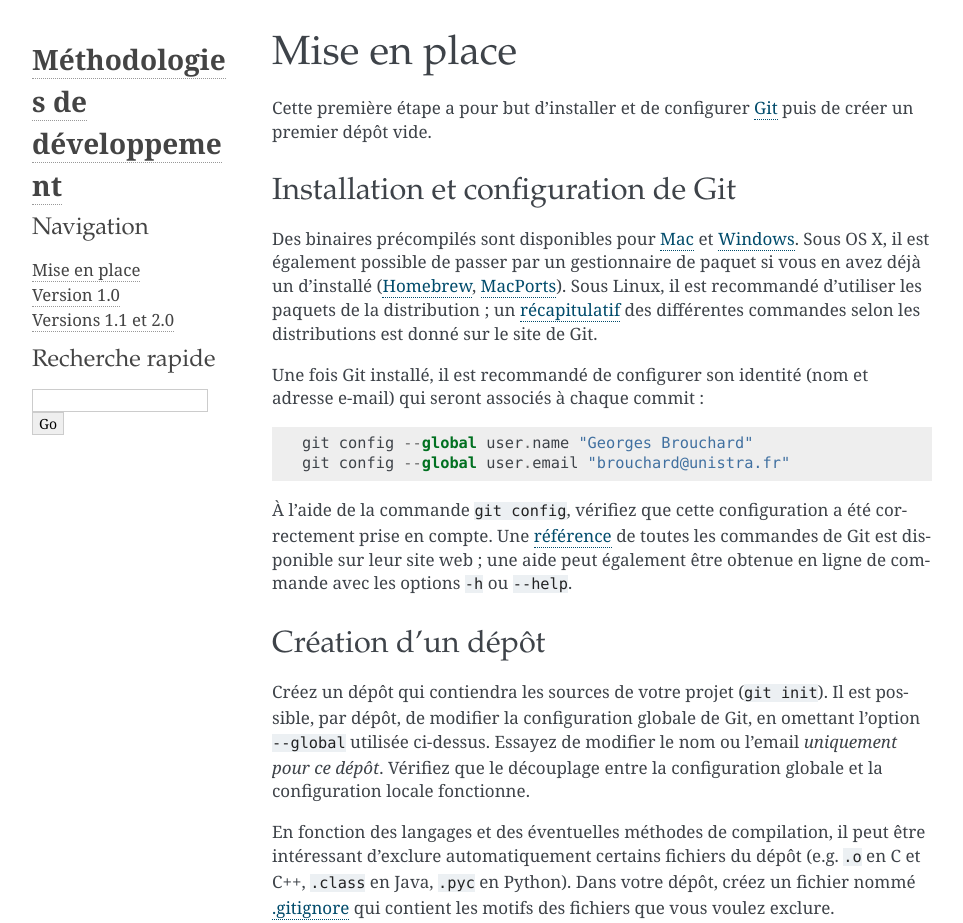
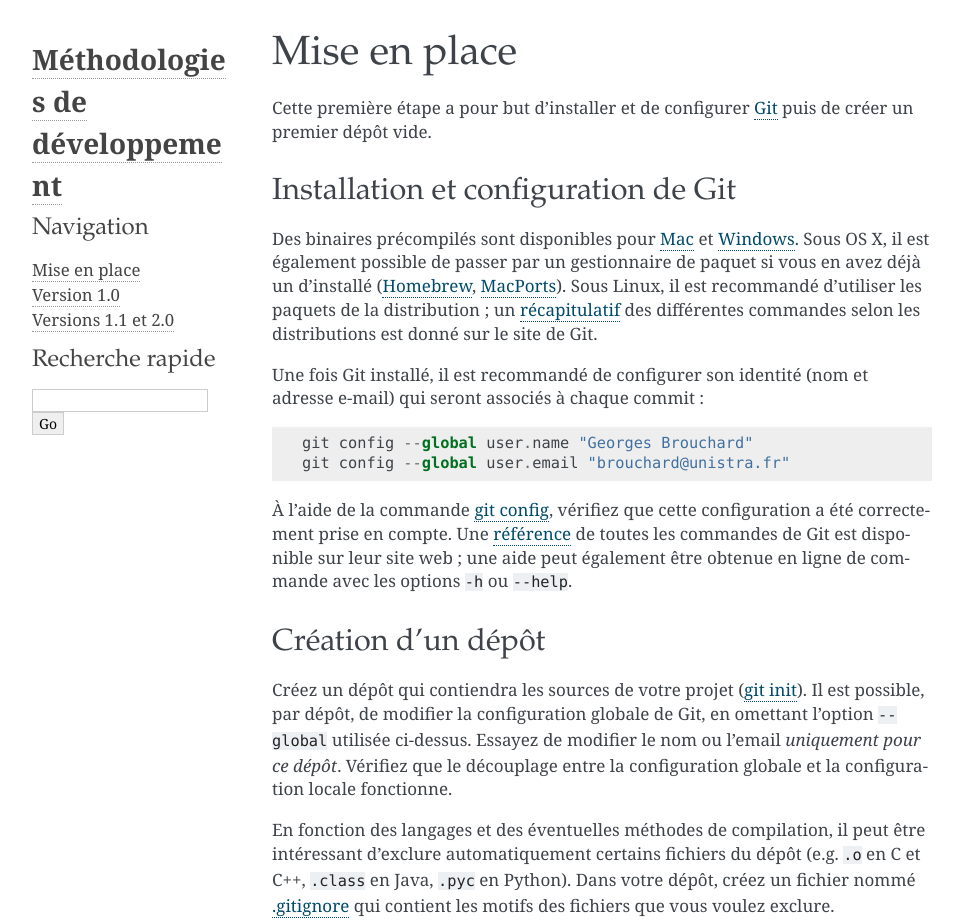
Before and after one commit to lamyj/tp-methodo-dev, a plain HTML site: page mise_en_place.html in a window 1280 px wide. Shown: the top 923 px of the page, without its empty margins (148-1111 px from the left). Drawn offline with Linux system fonts and the light colour scheme.

Commit message:
Add links to git commands

```diff
--- a/mise_en_place.html
+++ b/mise_en_place.html
@@ -52,11 +52,11 @@
 <span class="n">git</span> <span class="n">config</span> <span class="o">--</span><span class="k">global</span> <span class="n">user</span><span class="o">.</span><span class="n">email</span> <span class="s2">&quot;brouchard@unistra.fr&quot;</span>
 </pre></div>
 </div>
-<p>À l&#8217;aide de la commande <code class="docutils literal"><span class="pre">git</span> <span class="pre">config</span></code>, vérifiez que cette configuration a été correctement prise en compte. Une <a class="reference external" href="https://git-scm.com/docs">référence</a> de toutes les commandes de Git est disponible sur leur site web ; une aide peut également être obtenue en ligne de commande avec les options <code class="docutils literal"><span class="pre">-h</span></code> ou <code class="docutils literal"><span class="pre">--help</span></code>.</p>
+<p>À l&#8217;aide de la commande <a class="reference external" href="https://git-scm.com/docs/git-config">git config</a>, vérifiez que cette configuration a été correctement prise en compte. Une <a class="reference external" href="https://git-scm.com/docs">référence</a> de toutes les commandes de Git est disponible sur leur site web ; une aide peut également être obtenue en ligne de commande avec les options <code class="docutils literal"><span class="pre">-h</span></code> ou <code class="docutils literal"><span class="pre">--help</span></code>.</p>
 </div>
 <div class="section" id="creation-d-un-depot">
 <h2>Création d&#8217;un dépôt<a class="headerlink" href="#creation-d-un-depot" title="Lien permanent vers ce titre">¶</a></h2>
-<p>Créez un dépôt qui contiendra les sources de votre projet (<code class="docutils literal"><span class="pre">git</span> <span class="pre">init</span></code>). Il est possible, par dépôt, de modifier la configuration globale de Git, en omettant l&#8217;option <code class="docutils literal"><span class="pre">--global</span></code> utilisée ci-dessus. Essayez de modifier le nom ou l&#8217;email <em>uniquement pour ce dépôt</em>. Vérifiez que le découplage entre la configuration globale et la configuration locale fonctionne.</p>
+<p>Créez un dépôt qui contiendra les sources de votre projet (<a class="reference external" href="https://git-scm.com/docs/git-init">git init</a>). Il est possible, par dépôt, de modifier la configuration globale de Git, en omettant l&#8217;option <code class="docutils literal"><span class="pre">--global</span></code> utilisée ci-dessus. Essayez de modifier le nom ou l&#8217;email <em>uniquement pour ce dépôt</em>. Vérifiez que le découplage entre la configuration globale et la configuration locale fonctionne.</p>
 <p>En fonction des langages et des éventuelles méthodes de compilation, il peut être intéressant d&#8217;exclure automatiquement certains fichiers du dépôt (e.g. <code class="docutils literal"><span class="pre">.o</span></code> en C et C++, <code class="docutils literal"><span class="pre">.class</span></code> en Java, <code class="docutils literal"><span class="pre">.pyc</span></code> en Python). Dans votre dépôt, créez un fichier nommé <a class="reference external" href="https://git-scm.com/docs/gitignore">.gitignore</a> qui contient les motifs des fichiers que vous voulez exclure.</p>
 </div>
 </div>
```
Also changed, not shown: 1 other file.
